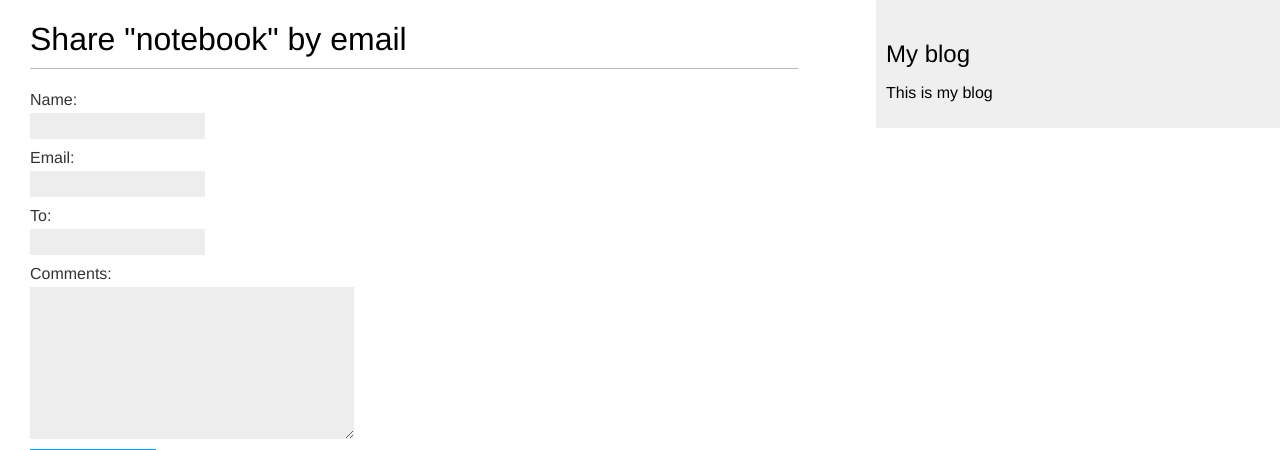
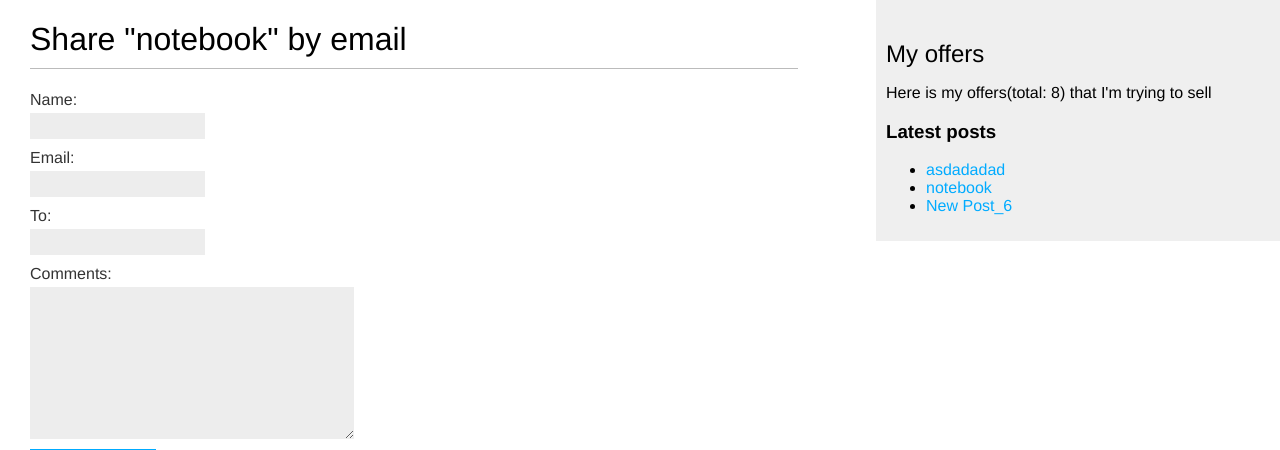
Before and after one commit to jol79/django1_pr, a Django app: page /blog/9/share/ in a window 1280 px wide. Shown: the top 450 px of the page. Run offline with Django 3.2, Linux system fonts and the light colour scheme; data comes from the database, SQL or seed files in the repository; both versions use the stored data as it was after the commit; parts of the project's set-up code (start-up, migrations or seed data) failed here and were passed over.

Commit message:
custom template tags added, about the last commit note(migrate to psql) I decide pass this step

```diff
--- a/mysite/blog/admin.py
+++ b/mysite/blog/admin.py
@@ -11,8 +11,8 @@ from .models import Post, Comment, TaggableManager
 class PostAdmin(admin.ModelAdmin):
     # list_display - allows to set the seeing fields
     list_display = ("title", "slug", "author",
-                    "publish", "status")
-    list_filter = ("status", "created", "publish", "author")
+                    "publish", "status", )
+    list_filter = ("status", "created", "publish", "author", "tags")
 
     ###
     # - search criteria, means that search key will
@@ -23,7 +23,7 @@ class PostAdmin(admin.ModelAdmin):
     ###
     # - "prepopulated_fields" - means that all text
     # that will be provided in the title text-box
-    # will be added in the slug text-box automat.
+    # will be added in the slug text-box automatically
     ###
     prepopulated_fields = {"slug": ("title", )}
 
--- a/mysite/blog/templates/blog/base.html
+++ b/mysite/blog/templates/blog/base.html
@@ -1,4 +1,7 @@
 {% load static %}
+<!-- similar to import, needed to include by own custom tags -->
+{% load blog_tags %}
+
 <!DOCTYPE html>
 <html lang="en">
 <head>
@@ -12,8 +15,11 @@
         {% endblock %}
     </div>
     <div id="sidebar">
-        <h2>My blog</h2>
-        <p>This is my blog</p>
+        <h2>My offers</h2>
+        <p>Here is my offers(total: {% total_posts %}) that I'm trying to sell</p>
+        <h3>Latest posts</h3>
+        <!-- using template tag to show 3 latest post: -->
+        {% show_latest_posts 3 %}
     </div>
 </body>
 </html>
--- /dev/null
+++ b/mysite/blog/templates/blog/post/latest_posts.html
@@ -0,0 +1,9 @@
+<ul>
+    {% for post in latest_posts %}
+        <li>
+            <a href="{{ post.get_absolute_url }}">
+                {{ post.title }}
+            </a>
+        </li>
+    {% endfor %}
+</ul>
--- /dev/null
+++ b/mysite/blog/templatetags/blog_tags.py
@@ -0,0 +1,19 @@
+from django import template
+from ..models import Post
+
+# registering my own template
+register = template.Library()
+
+
+# decorator used to register the func. as a simple tag
+@register.simple_tag
+# returns the number of published posts:
+def total_posts():
+    return Post.published.count()
+
+
+#  template that will be rendered with returned values in latest_posts.html
+@register.inclusion_tag('blog/post/latest_posts.html')
+def show_latest_posts(count=5):
+    latest_posts = Post.published.order_by('-publish')[:count]
+    return {'latest_posts': latest_posts}
```
Also changed, not shown: mysite/blog/templates/blog/post/list.html (+6 -4 lines), mysite/blog/templatetags/__init__.py (added), mysite/db.sqlite3.
